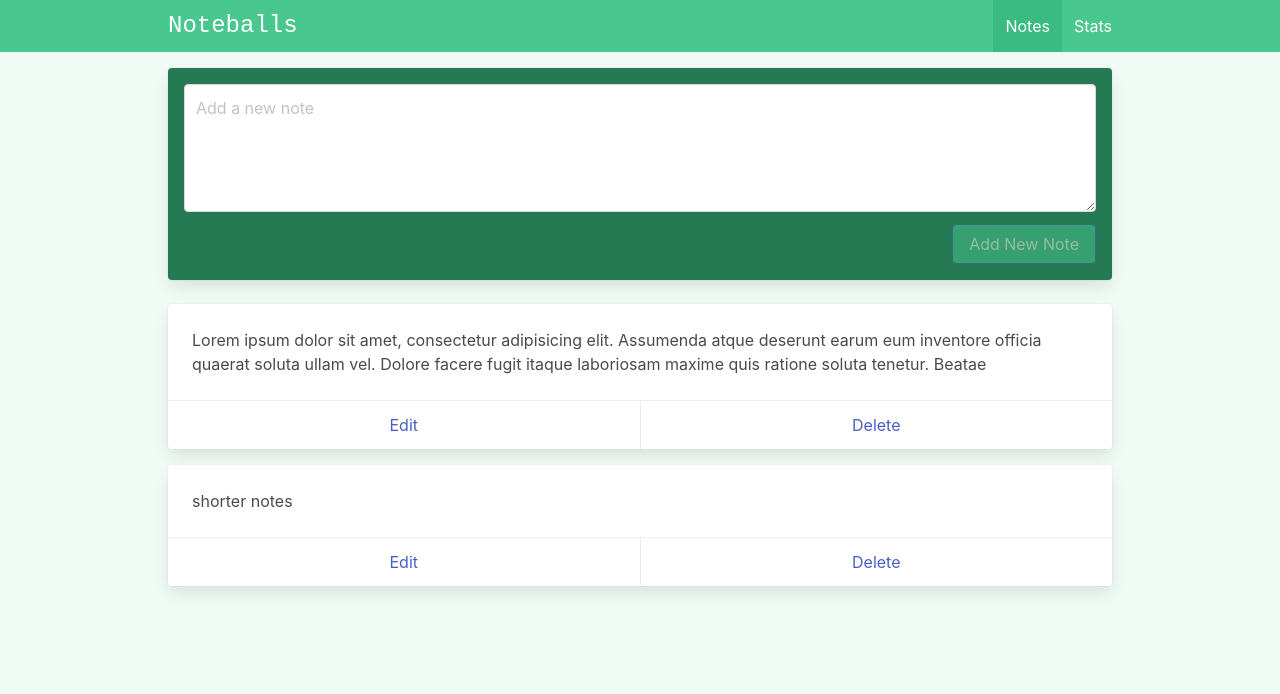
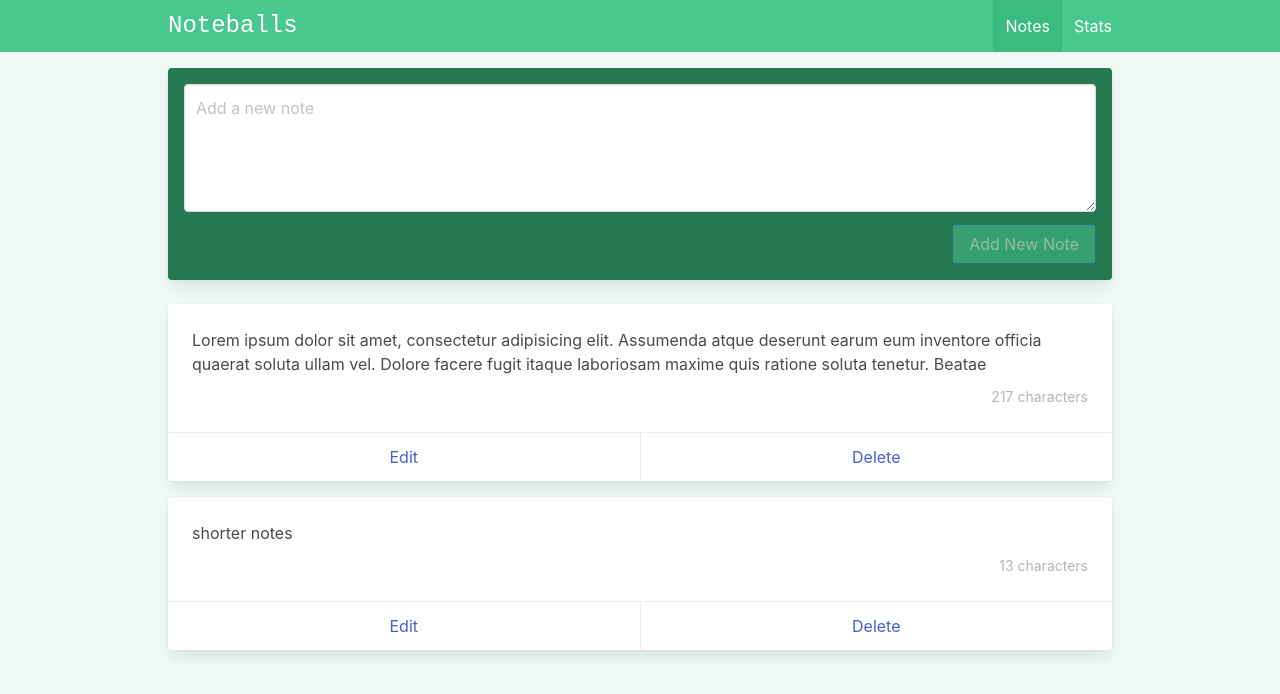
Before and after one commit to michalstaniecko/vue-composition-api-noteballs, a Vue app: page /#/ in a window 1280 px wide. Shown: the top 694 px of the page. Built offline with nearby package versions, Linux system fonts and the light colour scheme.

Commit message:
split template to smaller components

```diff
--- /dev/null
+++ b/src/components/Notes/Note.vue
@@ -0,0 +1,39 @@
+<script setup>
+  import {computed} from "vue";
+
+  const props = defineProps({
+    note: {
+      type: Object,
+      required: true
+    }
+  })
+
+  const characterLength = computed(() => {
+    const length = props.note.content.length
+    const description = length > 1 ? 'characters' : 'character';
+    return `${length} ${description}`;
+  })
+</script>
+
+<template>
+  <div class="card mb-4">
+    <div class="card-content">
+      <div class="content">
+        {{ note.content }}
+      <div class="has-text-right has-text-grey-light mt-2">
+        <small>
+          {{ characterLength }}
+        </small>
+      </div>
+      </div>
+    </div>
+    <footer class="card-footer">
+      <a href="#" class="card-footer-item">Edit</a>
+      <a href="#" class="card-footer-item">Delete</a>
+    </footer>
+  </div>
+</template>
+
+<style scoped>
+
+</style>
--- a/src/views/ViewNotes.vue
+++ b/src/views/ViewNotes.vue
@@ -1,9 +1,10 @@
 <script setup>
 import { ref } from "vue";
+import Note from "@/components/Notes/Note.vue";
 
 const newNote = ref( '' );
 
-const newNoteRef = ref(null);
+const newNoteRef = ref( null );
 
 const notes = ref( [
   {
@@ -23,7 +24,7 @@ const addNote = () => {
     id,
     content: newNote.value
   }
-  notes.value.unshift(note);
+  notes.value.unshift( note );
   newNote.value = '';
   newNoteRef.value.focus();
 }
@@ -38,7 +39,8 @@ const addNote = () => {
               ref="newNoteRef"
               v-model="newNote"
               class="textarea"
-              placeholder="Add a new note"></textarea>
+              placeholder="Add a new note"
+          ></textarea>
         </div>
       </div>
 
@@ -52,15 +54,12 @@ const addNote = () => {
         </div>
       </div>
     </div>
-    <div class="card mb-4" :key="note.id" v-for="note in notes">
-      <div class="card-content">
-        <div class="content">{{ note.content }}</div>
-      </div>
-      <footer class="card-footer">
-        <a href="#" class="card-footer-item">Edit</a>
-        <a href="#" class="card-footer-item">Delete</a>
-      </footer>
-    </div>
+
+    <Note
+        :note="note"
+        :key="note.id"
+        v-for="note in notes"
+    />
   </div>
 </template>
 
```
